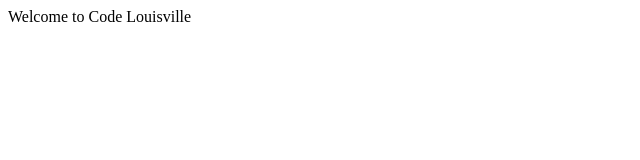
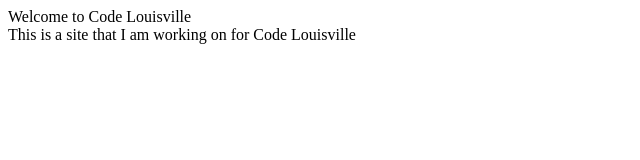
Before and after one commit to matthewlund89/MyFirstRepo, a plain HTML site: page index.html in a window 1280 px wide. Shown: the whole page, without its empty margins (0-640 px from the left). Drawn offline with Linux system fonts and the light colour scheme.

Commit message:
made changes

```diff
--- a/index.html
+++ b/index.html
@@ -1 +1,2 @@
 <header> Welcome to Code Louisville</header>
+<html> This is a site that I am working on for Code Louisville</html>
```
